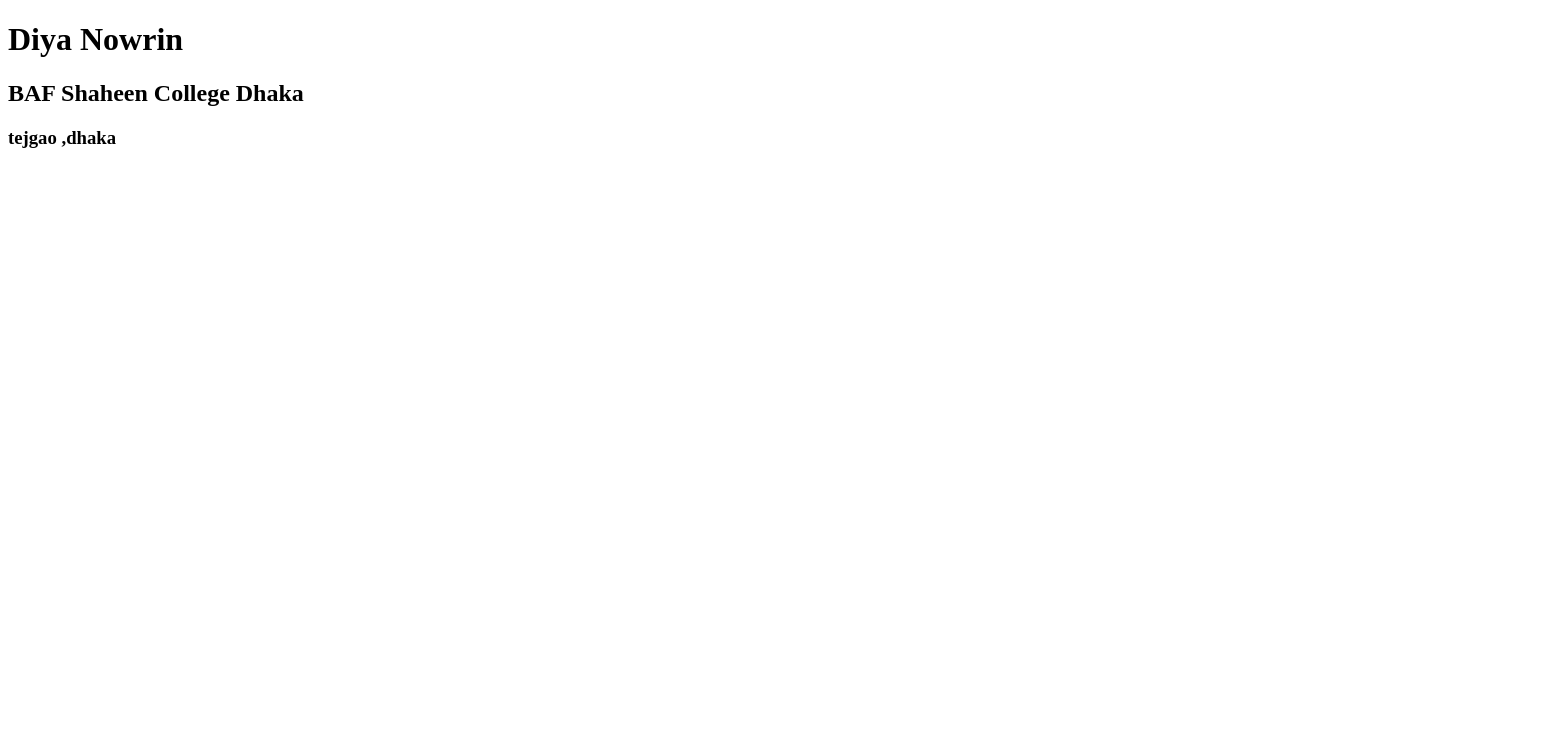
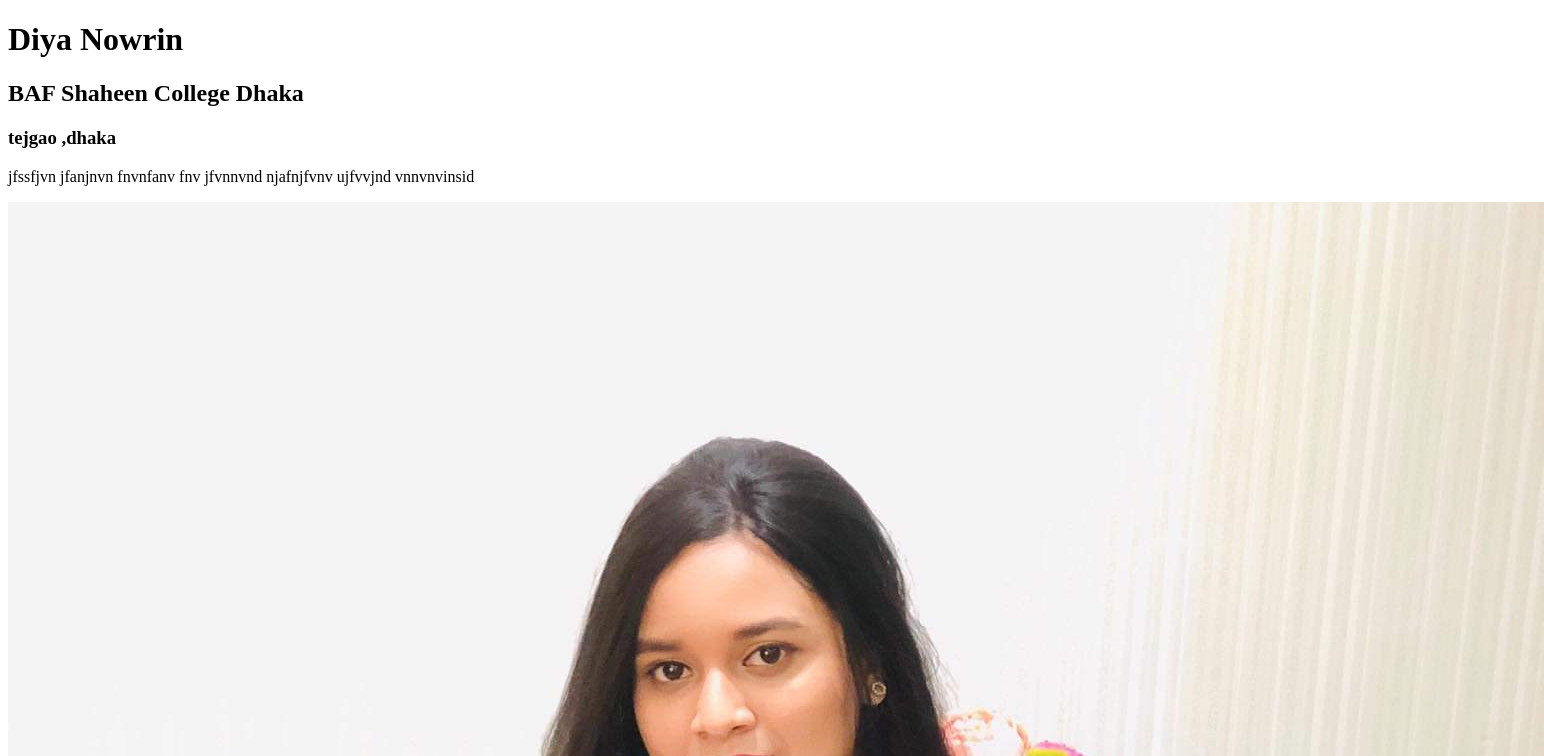
Before and after one commit to nourindiya/diya-repo, a plain HTML site: page index.html in a window 1280 px wide. Shown: the top 756 px of the page, 1544 px wide, since content can reach past the window. Drawn offline with Linux system fonts and the light colour scheme.

Commit message:
para and image added

```diff
--- a/index.html
+++ b/index.html
@@ -9,6 +9,8 @@
      <h1>Diya Nowrin</h1>
      <h2>BAF Shaheen College Dhaka</h2>
      <h3>tejgao ,dhaka</h3>
+     <p>jfssfjvn jfanjnvn fnvnfanv fnv jfvnnvnd njafnjfvnv ujfvvjnd  vnnvnvinsid </p>
+     <img src="dii/diya.jpeg" alt="diya">
 <body>
 
 </body>
```
Also changed, not shown: dii/diya.jpeg (added).
